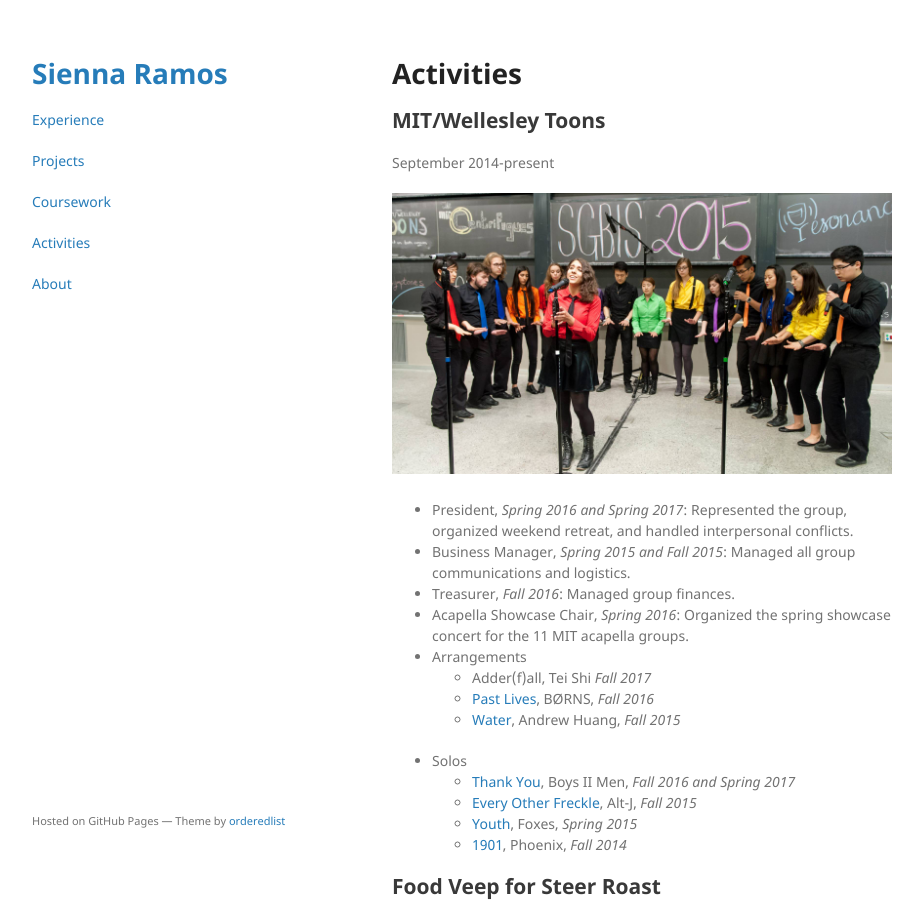
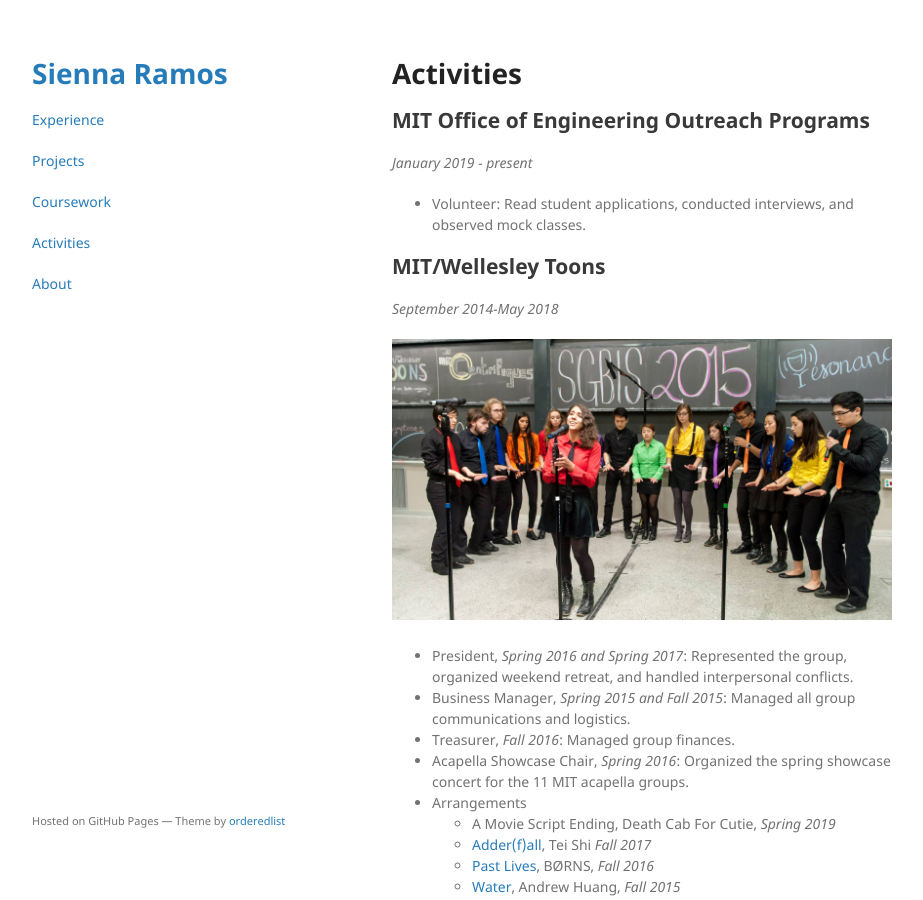
Before and after one commit to saramos/saramos.github.io, a Jekyll site: the page built from activities.md, in a window 1280 px wide and 900 px high. Shown: the whole window, without its empty margins (178-1101 px from the left). Built offline with Jekyll 4.4.1, drawn with Linux system fonts in a browser that asks for light colours; our own code applies the rules of GitHub Pages for plain Markdown files.

Commit message:
added OEOP

```diff
--- a/activities.md
+++ b/activities.md
@@ -4,8 +4,13 @@ layout: default
 
 # Activities
 
+## MIT Office of Engineering Outreach Programs
+_January 2019 - present_
+
+- Volunteer: Read student applications, conducted interviews, and observed mock classes.
+
 ## MIT/Wellesley Toons
-September 2014-present
+_September 2014-May 2018_
 
 ![](Toons.jpg)
 
@@ -14,7 +19,8 @@ September 2014-present
 - Treasurer, _Fall 2016_: Managed group finances.
 - Acapella Showcase Chair, _Spring 2016_: Organized the spring showcase concert for the 11 MIT acapella groups.
 - Arrangements
-	- Adder(f)all, Tei Shi _Fall 2017_
+	- A Movie Script Ending, Death Cab For Cutie, _Spring 2019_
+	- [Adder(f)all](https://www.youtube.com/watch?v=Qvf9PNrvMBE), Tei Shi _Fall 2017_
 	- [Past Lives](https://www.youtube.com/watch?v=2XEimrSmRg8), BØRNS, _Fall 2016_
 	- [Water](https://www.youtube.com/watch?v=Q3RcMiOQvb4), Andrew Huang, _Fall 2015_
 - Solos
@@ -24,7 +30,7 @@ September 2014-present
 	- [1901](https://www.youtube.com/watch?v=hReplcibZoU), Phoenix, _Fall 2014_
 
 ## Food Veep for Steer Roast
-Spring 2015 and 2016
+_Spring 2015 and 2016_
 
 ![](SteerRoast.jpg)
 
@@ -34,7 +40,7 @@ Spring 2015 and 2016
 
 
 ## Musical Theater Guild
-Spring 2015 and January 2016
+_Spring 2015 and January 2016_
 
 ![](SpringAwakening.jpg)
 * Thea in _Spring Awakening_.
```
